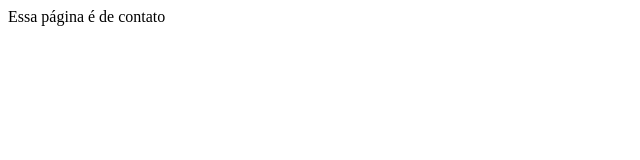
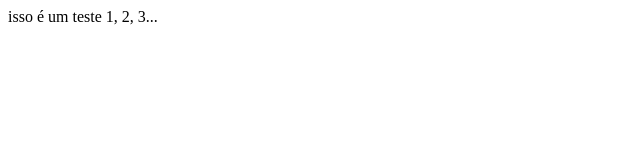
Before and after one commit to Jualbs/reprograma-2, a plain HTML site: page contato.html in a window 1280 px wide. Shown: the full height of the page, 0-640 px from the left. Drawn offline with Linux system fonts and the light colour scheme.

Commit message:
Alterando o texto do arquivo contato.html

```diff
--- a/contato.html
+++ b/contato.html
@@ -7,6 +7,6 @@
     <title>Document</title>
 </head>
 <body>
-    Essa página é de contato
+    isso é um teste 1, 2, 3...
 </body>
 </html>
```
